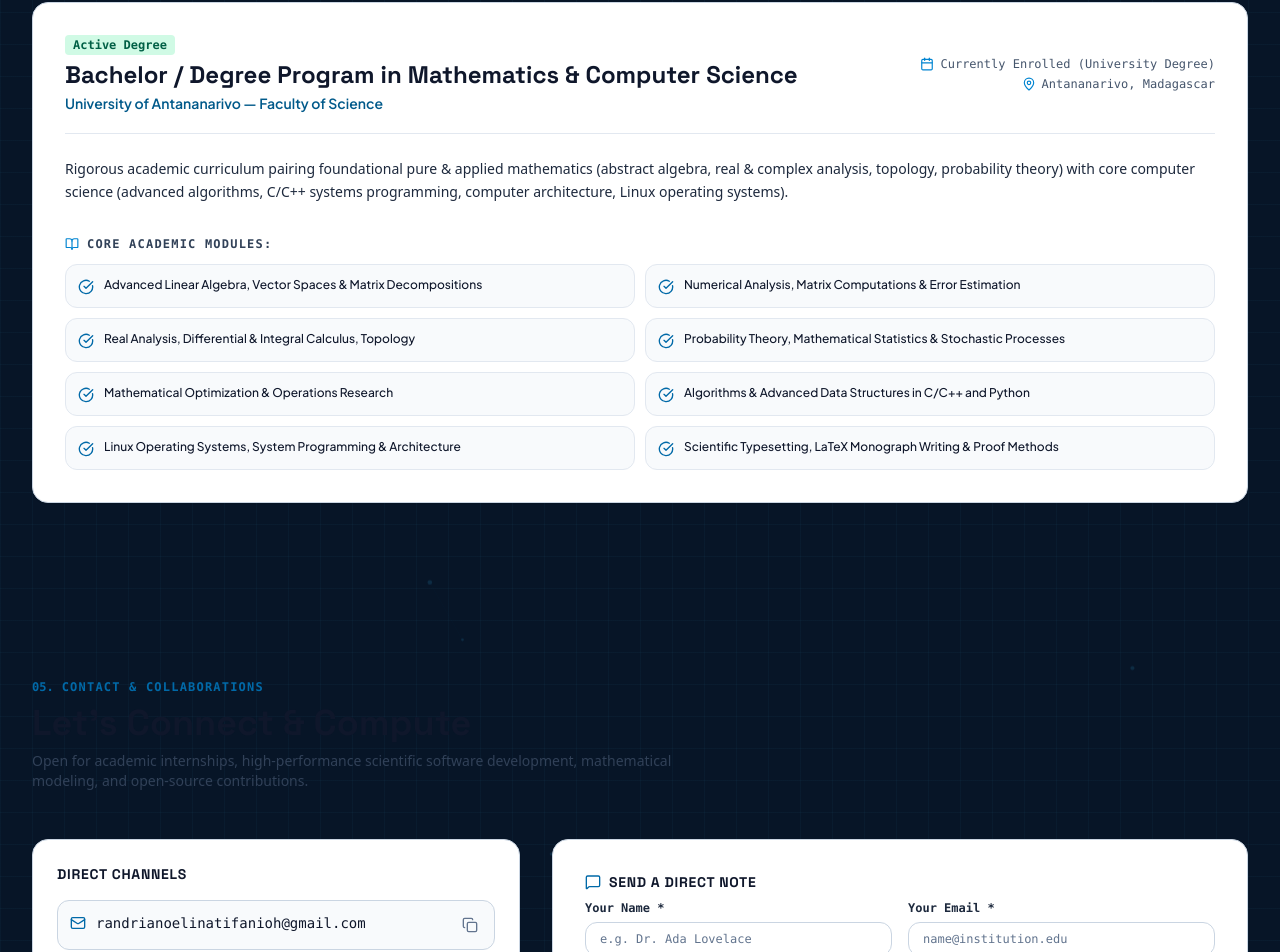
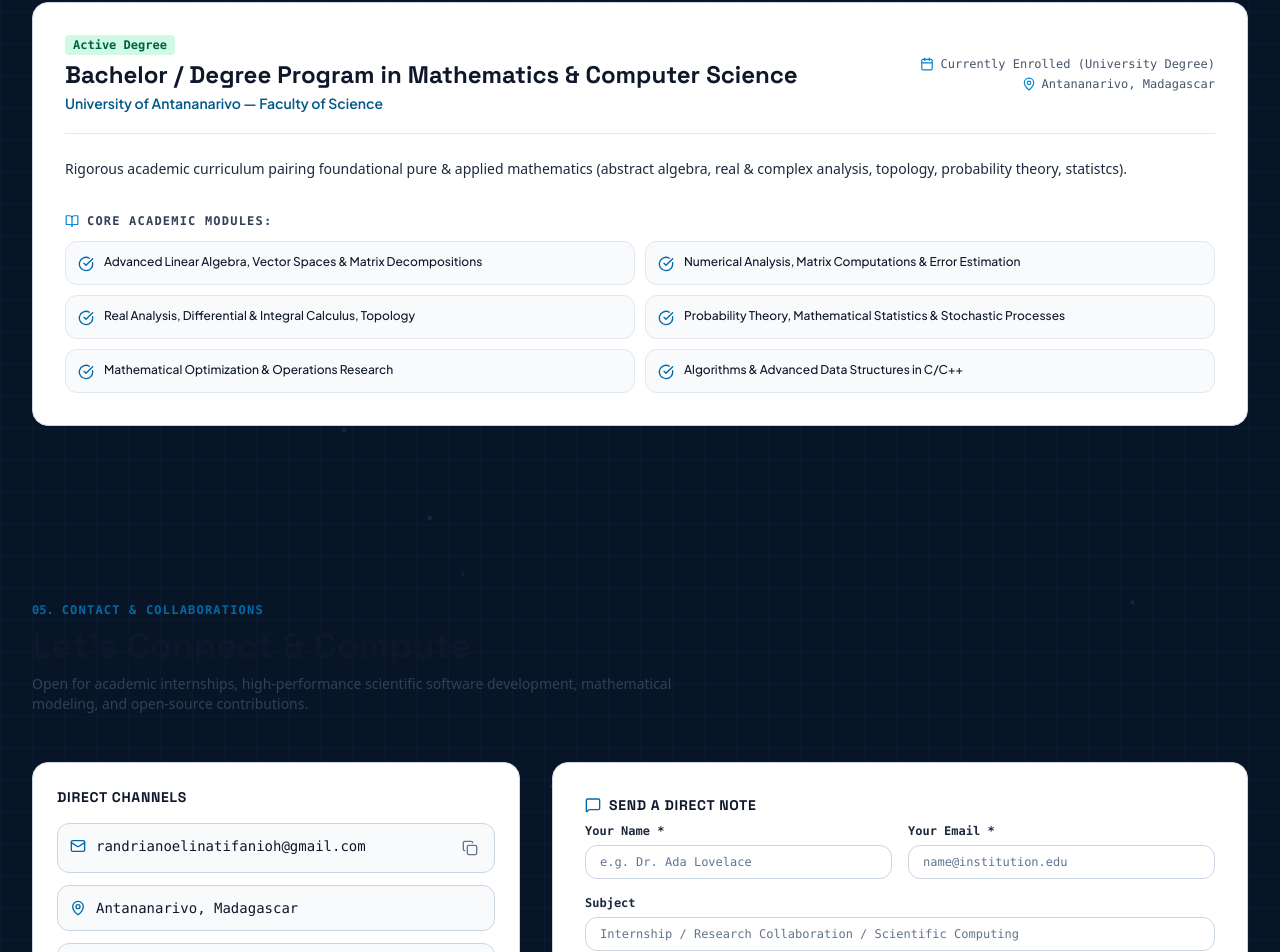
Before and after one commit to TifaniohMF/PortfolioV2, a React (Vite) app: page / in a window 1280 px wide. Shown: the part 4436-5388 px from the top of the page. Built offline with nearby package versions, Linux system fonts and the light colour scheme.

Commit message:
refactor: clean code

```diff
--- a/src/data/portfolioData.ts
+++ b/src/data/portfolioData.ts
@@ -583,26 +583,22 @@
       : "University of Antananarivo — Faculty of Science",
     location: "Antananarivo, Madagascar",
     description: lang === 'fr'
-      ? "Formation universitaire d'excellence combinant les mathématiques fondamentales (algèbre générale, analyse réelle et complexe, topologie, probabilités) et l'informatique fondamentale (algorithmique avancée, programmation système C/C++, architecture des ordinateurs, systèmes d'exploitation)."
-      : "Rigorous academic curriculum pairing foundational pure & applied mathematics (abstract algebra, real & complex analysis, topology, probability theory) with core computer science (advanced algorithms, C/C++ systems programming, computer architecture, Linux operating systems).",
+      ? "Formation universitaire d'excellence combinant les mathématiques fondamentales (algèbre générale, analyse réelle et complexe, topologie, probabilités, statistiques)."
+      : "Rigorous academic curriculum pairing foundational pure & applied mathematics (abstract algebra, real & complex analysis, topology, probability theory, statistcs).",
     coursework: lang === 'fr' ? [
       "Algèbre Linéaire Avancée, Espaces Vectoriels & Décompositions",
       "Analyse Numérique, Calcul Matriciel & Analyse d'Erreurs",
       "Analyse Réelle, Calcul Différentiel et Intégral, Topologie",
       "Probabilités, Statistique Mathématique & Processus Stochastiques",
       "Optimisation Mathématique & Recherche Opérationnelle",
-      "Algorithmique & Structures de Données en C/C++ et Python",
-      "Systèmes d'Exploitation Linux, Réseaux & Programmation Système",
-      "Rédaction Scientifique, LaTeX et Méthodes de Recherche"
+      "Algorithmique & Structures de Données en C/C++"
     ] : [
       "Advanced Linear Algebra, Vector Spaces & Matrix Decompositions",
       "Numerical Analysis, Matrix Computations & Error Estimation",
       "Real Analysis, Differential & Integral Calculus, Topology",
       "Probability Theory, Mathematical Statistics & Stochastic Processes",
       "Mathematical Optimization & Operations Research",
-      "Algorithms & Advanced Data Structures in C/C++ and Python",
-      "Linux Operating Systems, System Programming & Architecture",
-      "Scientific Typesetting, LaTeX Monograph Writing & Proof Methods"
+      "Algorithms & Advanced Data Structures in C/C++"
     ],
     isCurrent: true
   }
```
